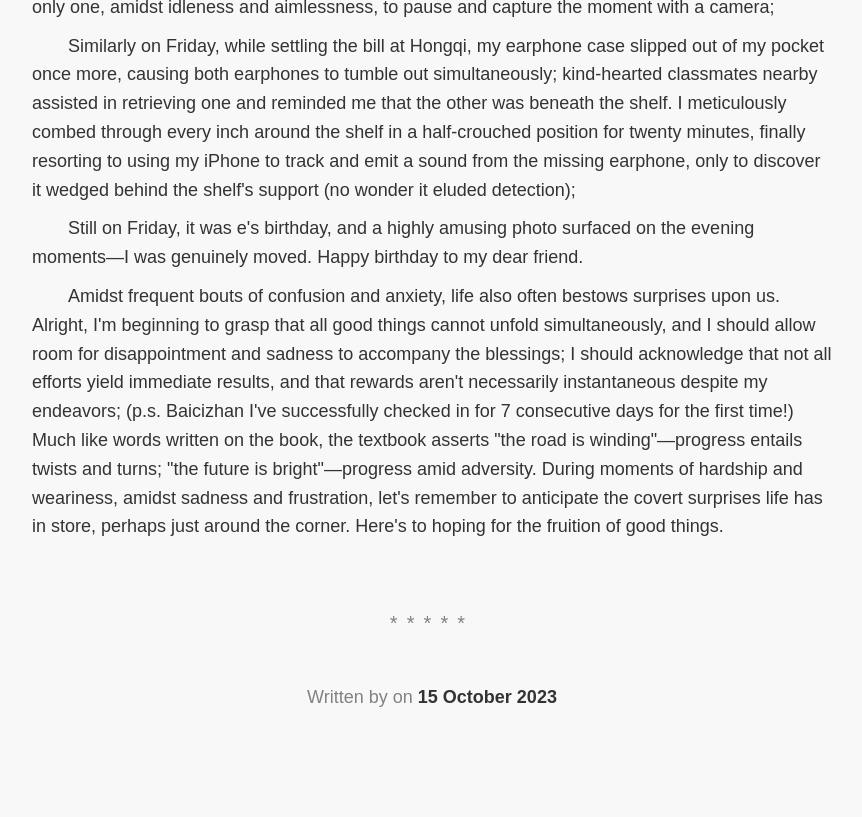
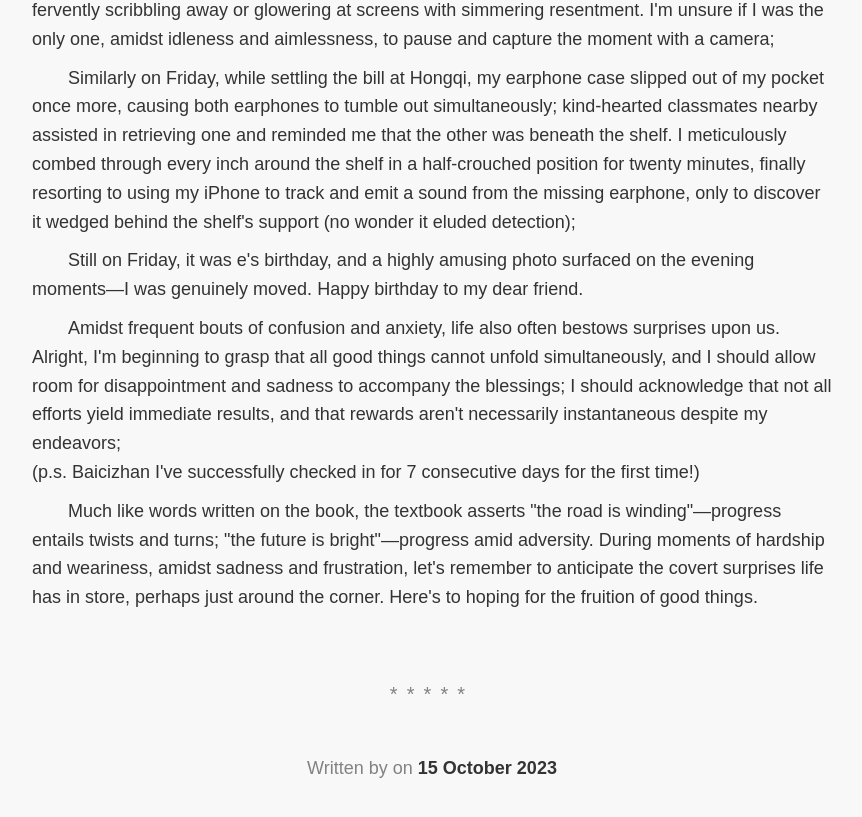
Before and after one commit to x1in-rain/x1in-rain.github.io, a Jekyll site: the page built from _posts/2023-10-15-【归档】好吧，我应该接受所有好事不能同时发生.md, in a window 1280 px wide and 900 px high, scrolled down 1745 px. Shown: the top 817 px of the window, without its empty margins (208-1070 px from the left). Built offline with Jekyll 4.4.1, drawn with Linux system fonts in a browser that asks for light colours; some of the changed text lies outside the part shown.

Commit message:
Update 2023-10-15-【归档】好吧，我应该接受所有好事不能同时发生.md

```diff
--- a/_posts/2023-10-15-【归档】好吧，我应该接受所有好事不能同时发生.md
+++ b/_posts/2023-10-15-【归档】好吧，我应该接受所有好事不能同时发生.md
@@ -98,12 +98,13 @@ categories: [Journal]
 
 <p>
 Amidst frequent bouts of confusion and anxiety, life also often bestows surprises upon us. Alright, I'm beginning to grasp that all good things cannot unfold simultaneously, and I should allow room for disappointment and sadness to accompany the blessings; I should acknowledge that not all efforts yield immediate results, and that rewards aren't necessarily instantaneous despite my endeavors;
-(p.s. Baicizhan I've successfully checked in for 7 consecutive days for the first time!)
-Much like words written on the book, the textbook asserts "the road is winding"—progress entails twists and turns; "the future is bright"—progress amid adversity.
+<br>
+(p.s. Baicizhan I've successfully checked in for 7 consecutive days for the first time!)</p>
+
+<p>Much like words written on the book, the textbook asserts "the road is winding"—progress entails twists and turns; "the future is bright"—progress amid adversity.
 During moments of hardship and weariness, amidst sadness and frustration, let's remember to anticipate the covert surprises life has in store, perhaps just around the corner.
-Here's to hoping for the fruition of good things.
+Here's to hoping for the fruition of good things.</p>
 
-</p>
 
 </body>
 </html>
```
Also changed, not shown: other parts of _posts/2023-10-15-【归档】好吧，我应该接受所有好事不能同时发生.md (+1 -1 lines).
